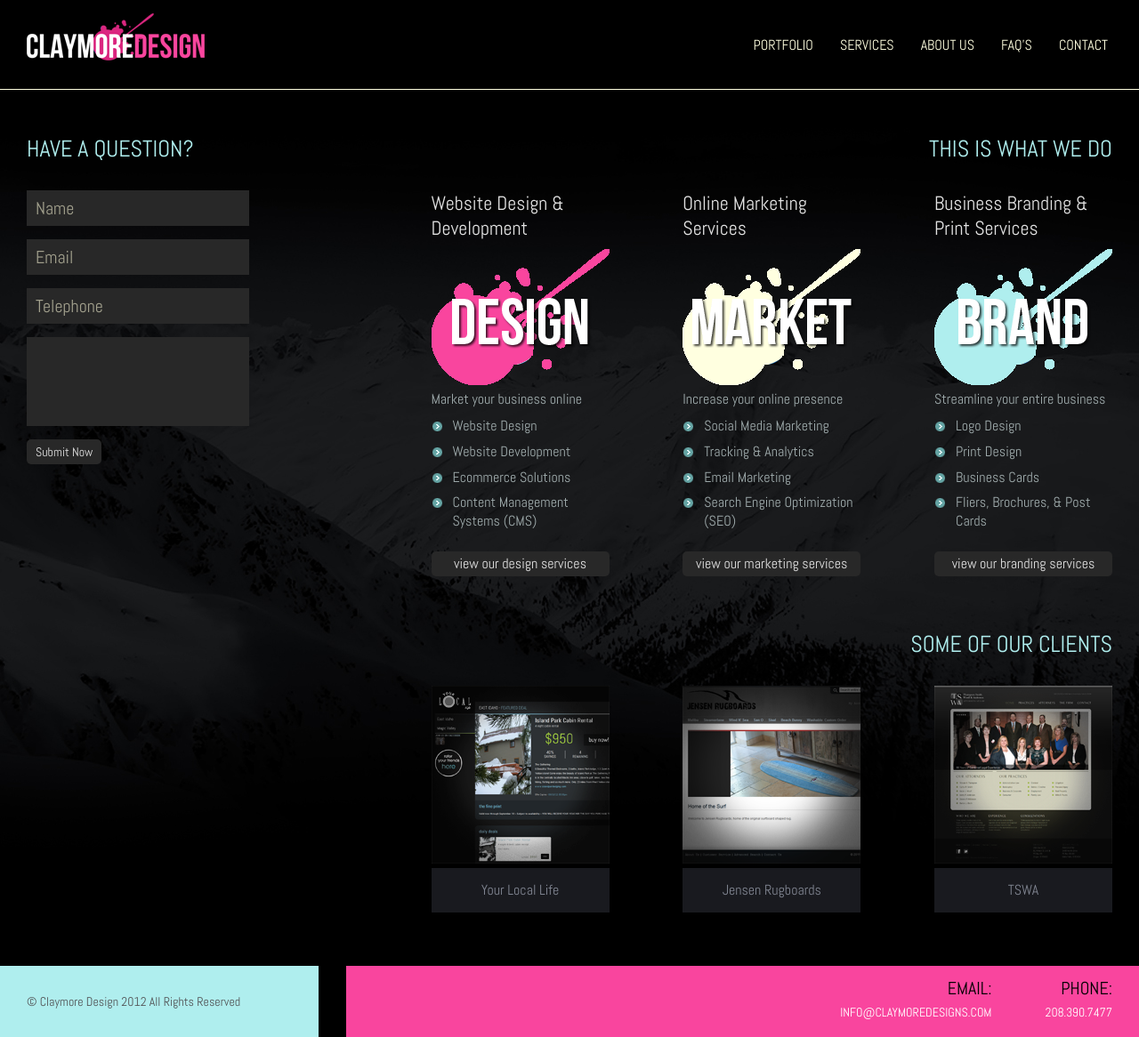
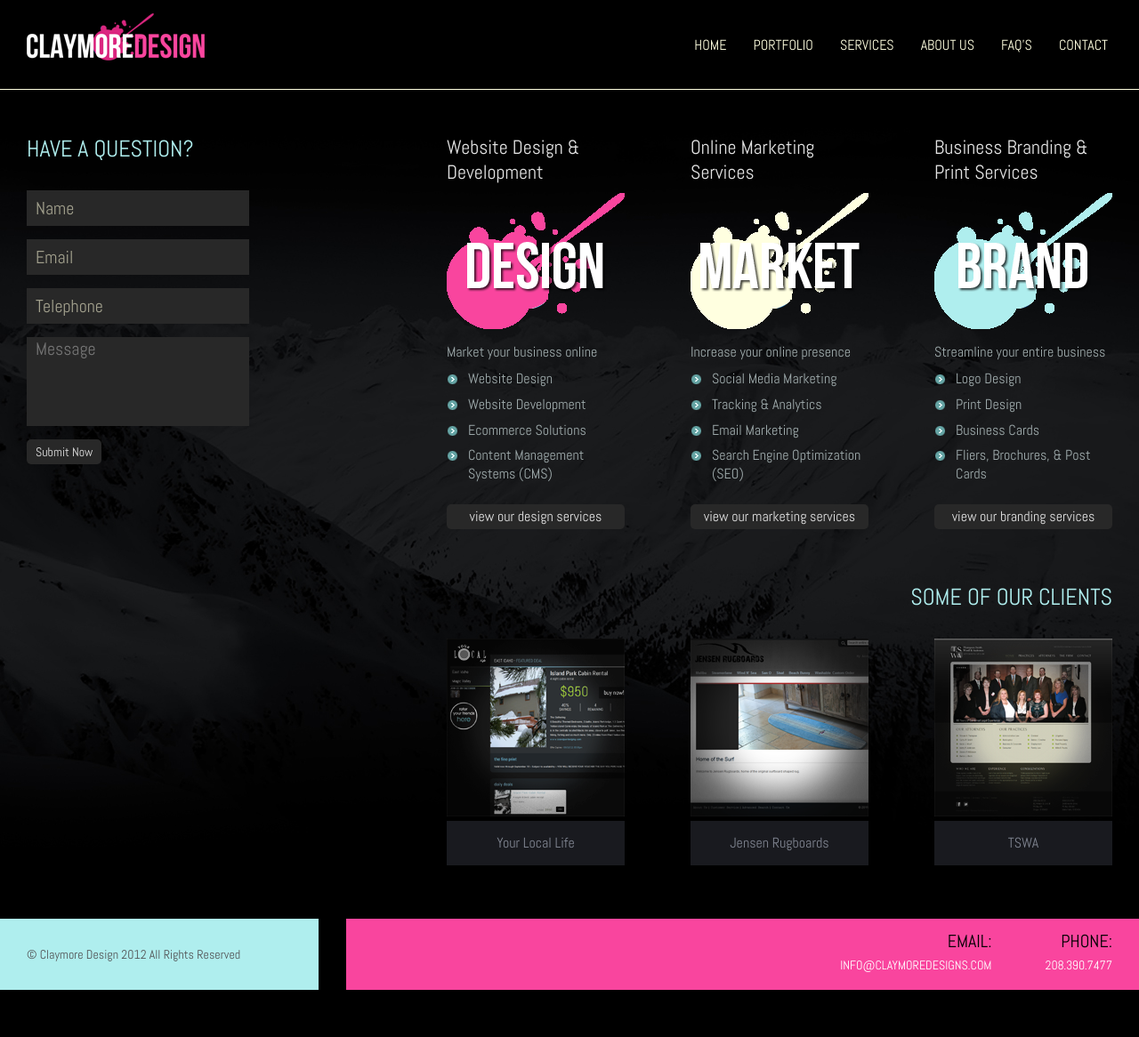
Before and after one commit to cphillipp/ClaymoreDesign, a PHP site: page / in a window 1280 px wide. Shown: the whole page at 89% size. After the commit the page ends 1113 px from the top, so only its background shows below. Run offline with PHP 8.4, Linux system fonts and the light colour scheme.

Commit message:
updated pages

```diff
--- a/about.php
+++ b/about.php
@@ -38,7 +38,7 @@
   <div class="wrapper">
     <header>
       <h1><a href="index.php">Claymore Design, Idaho Falls Web Design logo</a></h1>
-      <nav><a href="portfolio.php">Portfolio</a><a href="services.php">Services</a><a href="about.php" class="active">About Us</a><a href="faqs.php">FAQ'S</a><a href="contact.php">Contact</a></nav>
+      <nav><a href="index.php">Home</a><a href="portfolio.php">Portfolio</a><a href="services.php">Services</a><a href="about.php" class="active">About Us</a><a href="faqs.php">FAQ'S</a><a href="contact.php">Contact</a></nav>
     </header>
     <div class="main">
       <div class="left">
--- a/contact.php
+++ b/contact.php
@@ -38,7 +38,7 @@
   <div class="wrapper">
     <header>
       <h1><a href="index.php">Claymore Design, Idaho Falls Web Design logo</a></h1>
-      <nav><a href="portfolio.php">Portfolio</a><a href="services.php">Services</a><a href="about.php">About Us</a><a href="faqs.php">FAQ'S</a><a href="contact.php" class="active">Contact</a></nav>
+      <nav><a href="index.php">Home</a><a href="portfolio.php">Portfolio</a><a href="services.php">Services</a><a href="about.php">About Us</a><a href="faqs.php">FAQ'S</a><a href="contact.php" class="active">Contact</a></nav>
     </header>
     <div class="main">
       <div class="left">
--- a/css/styles.css
+++ b/css/styles.css
@@ -188,12 +188,14 @@
         min-width: 659px; }
         body .wrapper .right ul li {
           margin: 0 30px 30px 0;
-          width: 29%;
+          width: 28%;
           display: block;
           float: right; }
           body .wrapper .right ul li .wrap {
             width: 200px;
             float: right; }
+            body .wrapper .right ul li .wrap img {
+              margin: 0 0 10px; }
           body .wrapper .right ul li p {
             padding: 0 0 10px;
             color: #A0ACAD; }
--- a/css/styles.scss
+++ b/css/styles.scss
@@ -51,8 +51,10 @@
         }
       }
       ul                {padding:0 0 30px 50px; overflow:hidden; min-width:659px;
-        li              {margin:0 30px 30px 0; width:29%; display:block; float:right;
-          .wrap         {width:200px; float:right;}
+        li              {margin:0 30px 30px 0; width:28%; display:block; float:right;
+          .wrap         {width:200px; float:right;
+            img         {margin:0 0 10px;}
+          }
           p             {padding:0 0 10px; color:#A0ACAD;}
           a             {width:200px; display:block; float:right; text-decoration:none;
             span        {width:200px; display:block; line-height:50px; color:#818692; text-align:center; background:#191A1F;}
--- a/faqs.php
+++ b/faqs.php
@@ -38,7 +38,7 @@
   <div class="wrapper">
     <header>
       <h1><a href="index.php">Claymore Design, Idaho Falls Web Design logo</a></h1>
-      <nav><a href="portfolio.php">Portfolio</a><a href="services.php">Services</a><a href="about.php">About Us</a><a href="faqs.php" class="active">FAQ'S</a><a href="contact.php">Contact</a></nav>
+      <nav><a href="index.php">Home</a><a href="portfolio.php">Portfolio</a><a href="services.php">Services</a><a href="about.php">About Us</a><a href="faqs.php" class="active">FAQ'S</a><a href="contact.php">Contact</a></nav>
     </header>
     <div class="main">
       <div class="left">
--- a/index.php
+++ b/index.php
@@ -37,7 +37,7 @@
   <div class="wrapper">
     <header>
       <h1><a href="index.php">Claymore Design, Idaho Falls Web Design logo.</a></h1>
-      <nav><a href="portfolio.php">Portfolio</a><a href="services.php">Services</a><a href="about.php">About Us</a><a href="faqs.php">FAQ'S</a><a href="contact.php">Contact</a></nav>
+      <nav><a href="index.php">Home</a><a href="portfolio.php">Portfolio</a><a href="services.php">Services</a><a href="about.php">About Us</a><a href="faqs.php">FAQ'S</a><a href="contact.php">Contact</a></nav>
     </header>
     <div class="main">
       <div class="left">
@@ -47,7 +47,7 @@
             <input name="name" type="text" placeholder="Name" class="required" minlength="5" />
             <input name="email" type="text" placeholder="Email" class="required email" />
             <input name="phone" type="tel" placeholder="Telephone" class="required number" minlength="7" />
-            <textarea name="message" class="required" minlength="10"></textarea>
+            <textarea name="message" placeholder="Message" class="required" minlength="10"></textarea>
             <?php
               if(isset($display_message)) {
                   echo "<p name='bottom' class='thank-you'>" . $display_message . "</p>";
@@ -58,7 +58,7 @@
         </form>
       </div>
       <div class="right">
-        <h2>THIS IS WHAT WE DO</h2>
+        <!-- <h2>THIS IS WHAT WE DO</h2> -->
         <ul>
           <li>
             <div class="wrap">
--- a/portfolio.php
+++ b/portfolio.php
@@ -37,7 +37,7 @@
   <div class="wrapper">
     <header>
       <h1><a href="index.php">Claymore Design, Idaho Falls Web Design logo</a></h1>
-      <nav><a href="portfolio.php" class="active">Portfolio</a><a href="services.php">Services</a><a href="about.php">About Us</a><a href="faqs.php">FAQ'S</a><a href="contact.php">Contact</a></nav>
+      <nav><a href="index.php">Home</a><a href="portfolio.php" class="active">Portfolio</a><a href="services.php">Services</a><a href="about.php">About Us</a><a href="faqs.php">FAQ'S</a><a href="contact.php">Contact</a></nav>
     </header>
     <div class="main">
       <div class="left">
--- a/services.php
+++ b/services.php
@@ -38,7 +38,7 @@
   <div class="wrapper">
   <header>
       <h1><a href="index.php">Claymore Design, Idaho Falls Web Design logo</a></h1>
-      <nav><a href="portfolio.php">Portfolio</a><a href="services.php" class="active">Services</a><a href="about.php">About Us</a><a href="faqs.php">FAQ'S</a><a href="contact.php">Contact</a></nav>
+      <nav><a href="index.php">Home</a><a href="portfolio.php">Portfolio</a><a href="services.php" class="active">Services</a><a href="about.php">About Us</a><a href="faqs.php">FAQ'S</a><a href="contact.php">Contact</a></nav>
     </header>
     <div class="main">
       <div class="left">
```
